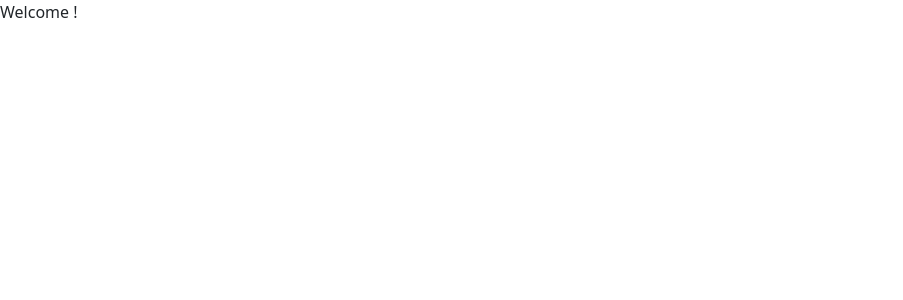
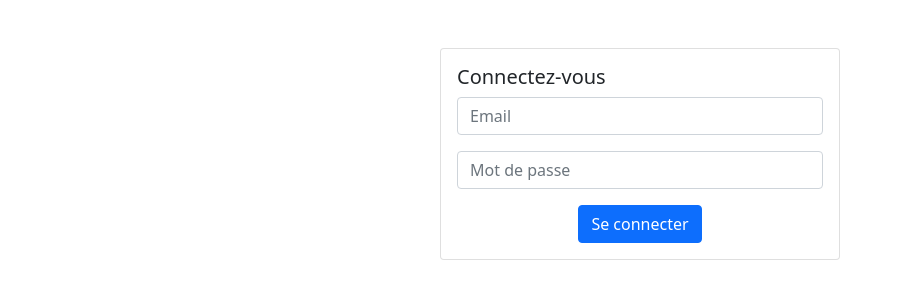
Before and after one commit to waseem1104/Real-Time-Coding, a React (Create React App) app in the folder client/: page /login in a window 1280 px wide. Shown: the top 300 px of the page, without its empty margins (0-903 px from the left). Built offline with nearby package versions, Linux system fonts and the light colour scheme.

Commit message:
Add Menu,Home and Login components

```diff
--- a/client/src/App.js
+++ b/client/src/App.js
@@ -1,11 +1,16 @@
+import {Routes,Route} from "react-router-dom";
+import Login from "./component/Login";
+import Home from './component/Home';
 function App() {
 
     return (
         <>
-            Welcome !
+            <Routes>
+                <Route path="/" element={<Home/>}/>
+                <Route path="/login" element={<Login/>}/>
+            </Routes>
         </>
     )
 
 }
-
 export default App;
--- /dev/null
+++ b/client/src/component/Home.js
@@ -0,0 +1,9 @@
+import React,{ Fragment } from "react";
+import Menu from "./Menu";
+export default function Home(){
+    return(
+        <Fragment>
+            <Menu/>
+        </Fragment>
+    )
+}
--- /dev/null
+++ b/client/src/component/Login.js
@@ -0,0 +1,51 @@
+import React, {Fragment, useCallback, useState} from "react";
+import Button from 'react-bootstrap/Button';
+import Card from 'react-bootstrap/Card';
+import Container from 'react-bootstrap/Container';
+import Row from 'react-bootstrap/Row';
+import Col from 'react-bootstrap/Col';
+import {Link, useNavigate} from "react-router-dom";
+
+
+export default function Login(){
+    return (
+        <Fragment>
+            <Container>
+                <Row>
+                    <Col>
+                        <div className={"d-flex justify-content-center mt-5"}>
+                            <Card style={{ width: '25rem' }}>
+                                <Card.Body>
+                                    <Card.Title>Connectez-vous</Card.Title>
+                                    <div className="input-group mb-3">
+                                        <input
+                                            type="email"
+                                            className="form-control"
+                                            placeholder="Email"
+                                            aria-label="Email"
+                                            aria-describedby="basic-addon1"
+                                        />
+                                    </div>
+
+                                    <div className="input-group mb-3">
+                                        <input
+                                            type="password"
+                                            className="form-control"
+                                            placeholder="Mot de passe"
+                                            aria-label="Password"
+                                            aria-describedby="basic-addon1"
+                                        />
+                                    </div>
+
+                                    <div className="d-flex justify-content-center align-items-center">
+                                        <Button variant="primary">Se connecter</Button>
+                                    </div>
+                                </Card.Body>
+                            </Card>
+                        </div>
+                    </Col>
+                </Row>
+            </Container>
+        </Fragment>
+    )
+}
--- /dev/null
+++ b/client/src/component/Menu.js
@@ -0,0 +1,25 @@
+import React,{Fragment} from 'react';
+import Button from 'react-bootstrap/Button';
+import Container from 'react-bootstrap/Container';
+import Nav from 'react-bootstrap/Nav';
+import Navbar from 'react-bootstrap/Navbar';
+import NavDropdown from 'react-bootstrap/NavDropdown';
+import {Link, useNavigate} from "react-router-dom";
+
+export default function Menu(){
+    return(
+        <Fragment>
+            <Navbar bg="light" expand="lg">
+                <Container>
+                    <Navbar.Toggle aria-controls="basic-navbar-nav" />
+                    <Navbar.Collapse id="basic-navbar-nav">
+                        <Nav className="me-auto">
+                            <Link to={'/login'} className={"nav-link"}>Connexion</Link>
+                            <Link to={'/login'} className={"nav-link"}>Inscription</Link>
+                        </Nav>
+                    </Navbar.Collapse>
+                </Container>
+            </Navbar>
+    </Fragment>
+    )
+}
```
